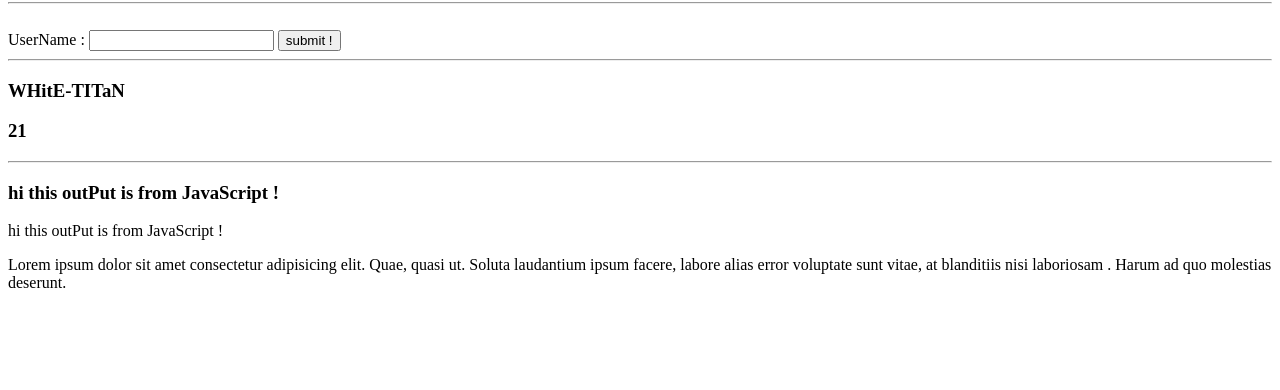
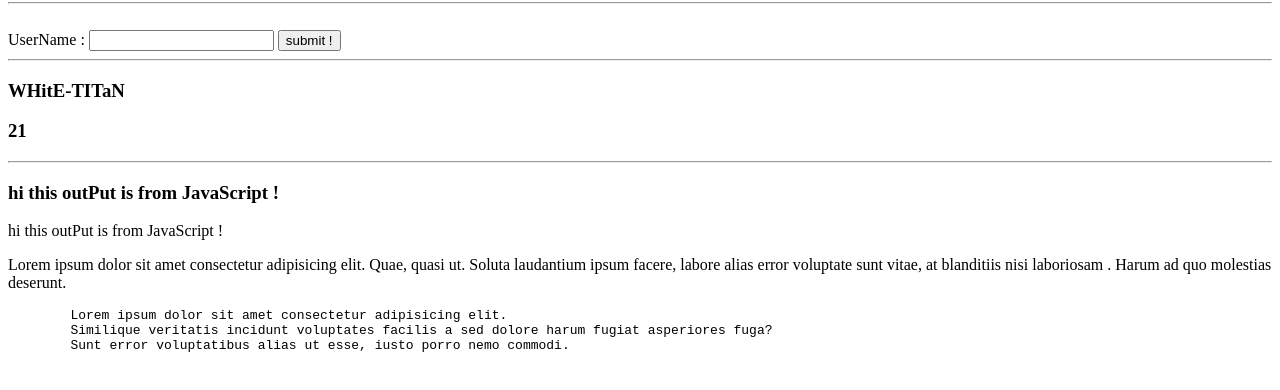
Before and after one commit to WHitE-TITaN/Web-Development.basics, a plain HTML site: page LearningConsepts/index.html in a window 1280 px wide. Shown: the part 78-468 px from the top of the page. Drawn offline with Linux system fonts and the light colour scheme.

Commit message:
Testing pre

```diff
--- a/LearningConsepts/index.html
+++ b/LearningConsepts/index.html
@@ -26,6 +26,12 @@
         Quae, quasi ut. Soluta laudantium ipsum facere, labore alias error voluptate sunt vitae, at blanditiis nisi laboriosam
         . Harum ad quo molestias deserunt.
     </p>
+
+    <pre>
+        Lorem ipsum dolor sit amet consectetur adipisicing elit.
+        Similique veritatis incidunt voluptates facilis a sed dolore harum fugiat asperiores fuga?
+        Sunt error voluptatibus alias ut esse, iusto porro nemo commodi.
+    </pre>
     <script src="index.js"></script>
 
 </body>
```
